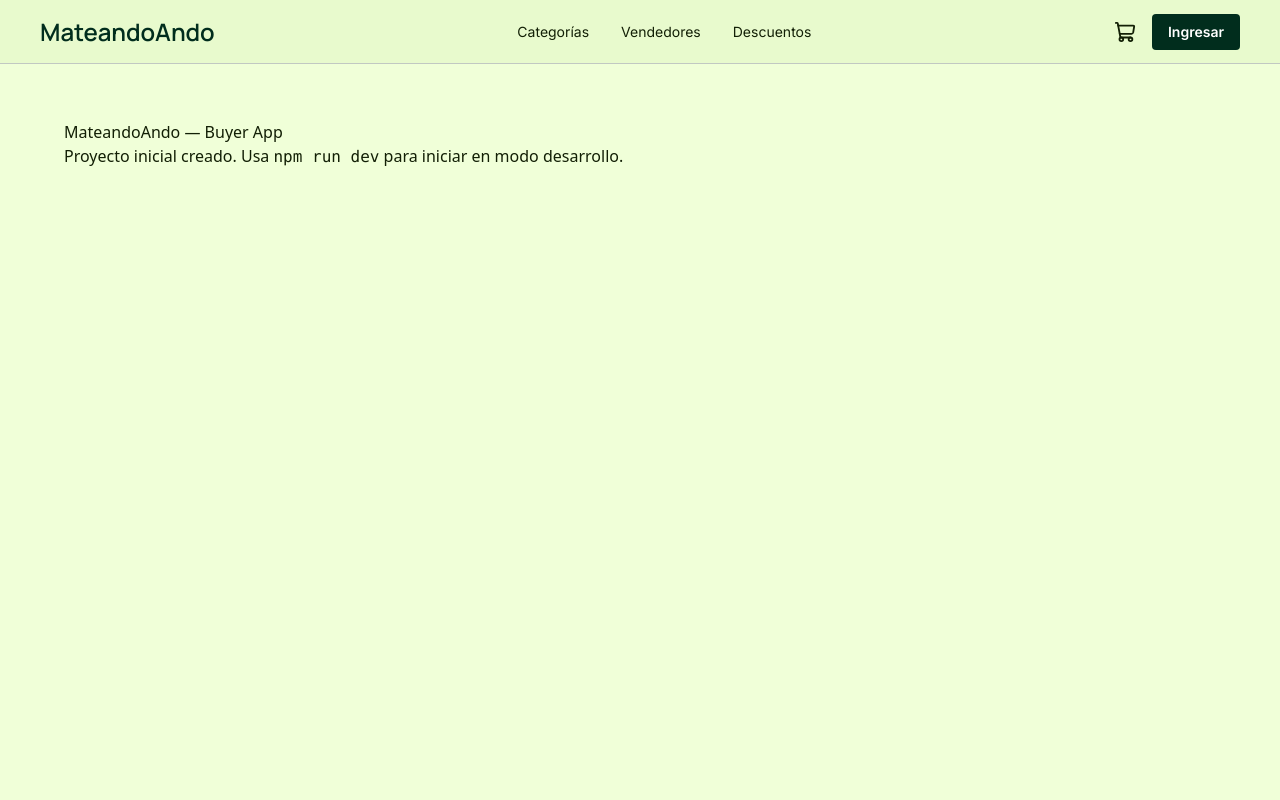
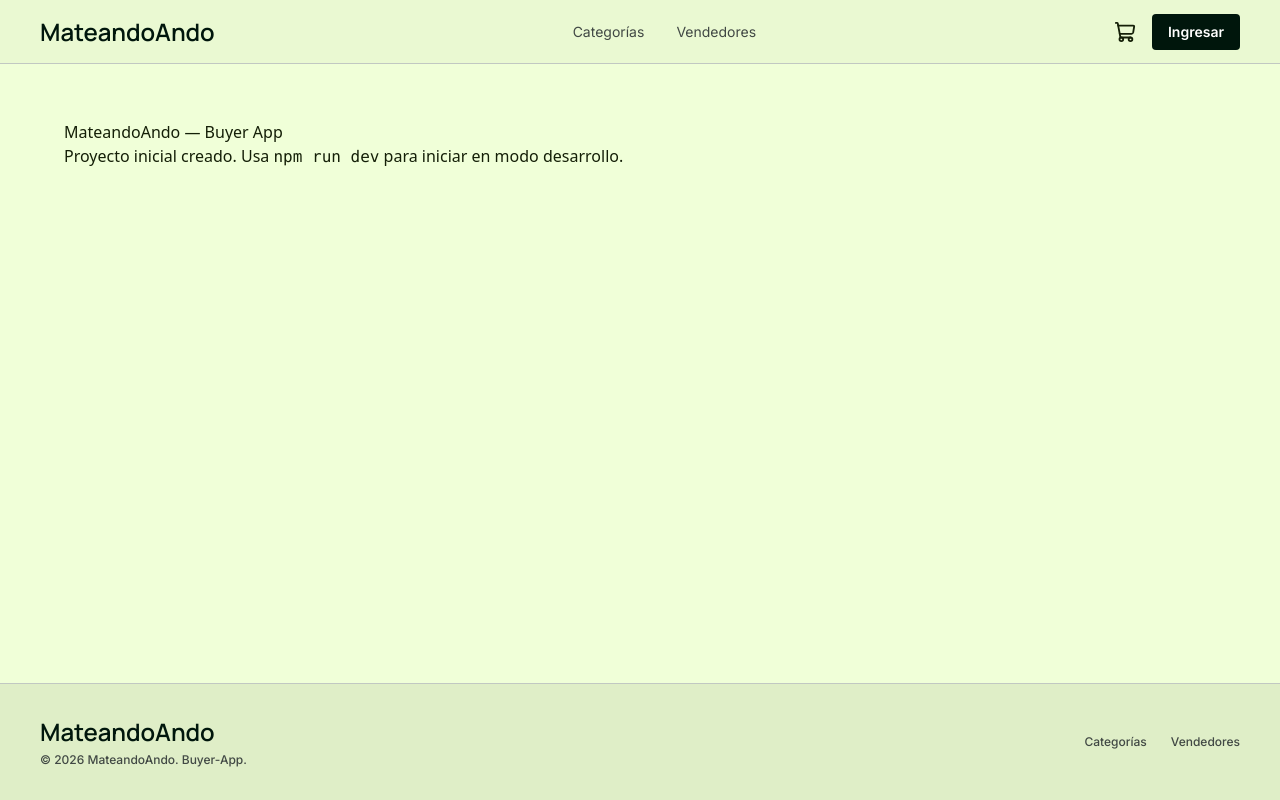
Before and after one commit to IAW-2026/proyecto-c-buyer2-mateandoando, a Next.js app: page / in a window 1280 px wide. Built offline with nearby package versions, Linux system fonts and the light colour scheme; no server answers.

Commit message:
Update tailwind with new design

```diff
--- a/src/app/(private)/layout.tsx
+++ b/src/app/(private)/layout.tsx
@@ -1,12 +1,14 @@
 import Navbar from '@/components/navbar'
+import Footer from '@/components/footer'
 
-export default function PrivateLayout({ children }: { children: React.ReactNode }) {
+export default function PublicLayout({ children }: { children: React.ReactNode }) {
     return (
-        <>
-            <Navbar />
-                <main className="max-w-[1280px] mx-auto px-10 py-8 max-md:px-4">
-                    {children}
-                </main>
-        </>
+        <div className="flex flex-col min-h-screen">
+        <Navbar />
+        <main className="flex-grow max-w-7xl w-full mx-auto px-10 max-md:px-4 py-8">
+            {children}
+        </main>
+        <Footer />
+        </div>
     )
 }
--- a/src/app/(public)/layout.tsx
+++ b/src/app/(public)/layout.tsx
@@ -1,12 +1,14 @@
 import Navbar from '@/components/navbar'
+import Footer from '@/components/footer'
 
 export default function PublicLayout({ children }: { children: React.ReactNode }) {
     return (
-        <>
-            <Navbar />
-                <main className="max-w-[1280px] mx-auto px-10 py-8 max-md:px-4">
-                    {children}
-                </main>
-        </>
+        <div className="flex flex-col min-h-screen">
+        <Navbar />
+        <main className="flex-grow max-w-7xl w-full mx-auto px-10 max-md:px-4 py-8">
+            {children}
+        </main>
+        <Footer />
+        </div>
     )
 }
--- a/src/app/ui/globals.css
+++ b/src/app/ui/globals.css
@@ -1,18 +1,25 @@
 @import "tailwindcss";
 
 @theme {
-      --color-primary: #012d1d;
+      --color-primary: #00160c;
       --color-primary-container: #1b4332;
       --color-on-primary: #ffffff;
-      --color-on-primary-container: #86af99;
+      --color-on-primary-container: #6d9681;
       --color-secondary: #924c00;
       --color-secondary-container: #fda055;
       --color-on-secondary: #ffffff;
-      --color-on-secondary-container: #703800;
+      --color-on-secondary-container: #723a00;
+      --color-secondary-fixed: #ffdcc4;
+      --color-on-secondary-fixed: #2f1400;
+      --color-primary-fixed: #c0edd4;
+      --color-on-primary-fixed: #002114;
       --color-surface: #f0ffd8;
-      --color-surface-container-low: #e8facd;
+      --color-surface-container-lowest: #ffffff;
+      --color-surface-container-low: #eaf9d2;
       --color-surface-container: #e2f4c8;
-      --color-on-surface: #121f05;
+      --color-surface-container-high: #dfeec7;
+      --color-surface-container-highest: #d7e9bd;
+      --color-on-surface: #141f07;
       --color-on-surface-variant: #414844;
       --color-outline: #717973;
       --color-outline-variant: #c1c8c2;
@@ -20,8 +27,42 @@
       --color-error-container: #ffdad6;
       --color-on-error-container: #93000a;
 
+      /* Typography — font families */
       --font-heading: var(--font-manrope);
       --font-body: var(--font-inter);
+      --font-headline-xl: var(--font-manrope);
+      --font-headline-lg: var(--font-manrope);
+      --font-headline-md: var(--font-manrope);
+      --font-body-lg: var(--font-inter);
+      --font-body-md: var(--font-inter);
+      --font-body-sm: var(--font-inter);
+      --font-label-md: var(--font-inter);
+      --font-label-sm: var(--font-inter);
+
+      /* Typography — sizes */
+      --text-headline-xl: 40px;
+      --text-headline-xl--line-height: 48px;
+      --text-headline-xl--letter-spacing: -0.02em;
+      --text-headline-xl--font-weight: 700;
+      --text-headline-lg: 32px;
+      --text-headline-lg--line-height: 40px;
+      --text-headline-lg--font-weight: 600;
+      --text-headline-md: 24px;
+      --text-headline-md--line-height: 32px;
+      --text-headline-md--font-weight: 600;
+      --text-body-lg: 18px;
+      --text-body-lg--line-height: 28px;
+      --text-body-md: 16px;
+      --text-body-md--line-height: 24px;
+      --text-body-sm: 14px;
+      --text-body-sm--line-height: 20px;
+      --text-label-md: 14px;
+      --text-label-md--line-height: 16px;
+      --text-label-md--letter-spacing: 0.05em;
+      --text-label-md--font-weight: 600;
+      --text-label-sm: 12px;
+      --text-label-sm--line-height: 16px;
+      --text-label-sm--font-weight: 500;
 }
 
 body {
@@ -30,7 +71,7 @@ body {
       font-family: var(--font-body, system-ui, sans-serif);
 }
 
-/* number input without arrow buttons */
+/* number input — no spin buttons */
 input[type='number'] {
       -moz-appearance: textfield;
       appearance: textfield;
--- /dev/null
+++ b/src/components/footer.tsx
@@ -0,0 +1,24 @@
+import Link from 'next/link'
+
+export default function Footer() {
+    return (
+        <footer className="w-full mt-auto py-8 bg-surface-container-high border-t border-outline-variant">
+            <div className="max-w-7xl mx-auto px-10 max-md:px-4 flex flex-col md:flex-row justify-between items-center gap-6">
+                <div className="flex flex-col items-center md:items-start gap-1">
+                    <span className="font-headline-md text-headline-md text-primary">
+                        MateandoAndo
+                    </span>
+
+                    <p className="text-label-sm font-label-sm text-on-surface-variant text-center md:text-left">
+                        © 2026 MateandoAndo. Buyer-App.
+                    </p>
+                </div>
+
+                <div className="flex flex-wrap justify-center gap-6">
+                    <Link href="/categorias" className="text-on-surface-variant hover:text-secondary transition-colors text-label-sm font-label-sm">Categorías</Link>
+                    <Link href="/vendedores" className="text-on-surface-variant hover:text-secondary transition-colors text-label-sm font-label-sm">Vendedores</Link>
+                </div>
+            </div>
+        </footer>
+    )
+}
--- a/src/components/navbar.tsx
+++ b/src/components/navbar.tsx
@@ -15,10 +15,9 @@ export default function Navbar() {
                     MateandoAndo
                 </Link>
 
-                <nav className="hidden md:flex gap-8 text-sm text-on-surface">
+                <nav className="hidden md:flex gap-8 text-sm text-on-surface-variant">
                     <Link href="/categorias" className="hover:text-primary transition-colors">Categorías</Link>
                     <Link href="/vendedores" className="hover:text-primary transition-colors">Vendedores</Link>
-                    <Link href="/descuentos" className="hover:text-primary transition-colors">Descuentos</Link>
                 </nav>
 
                 <div className="flex items-center gap-4">
```
